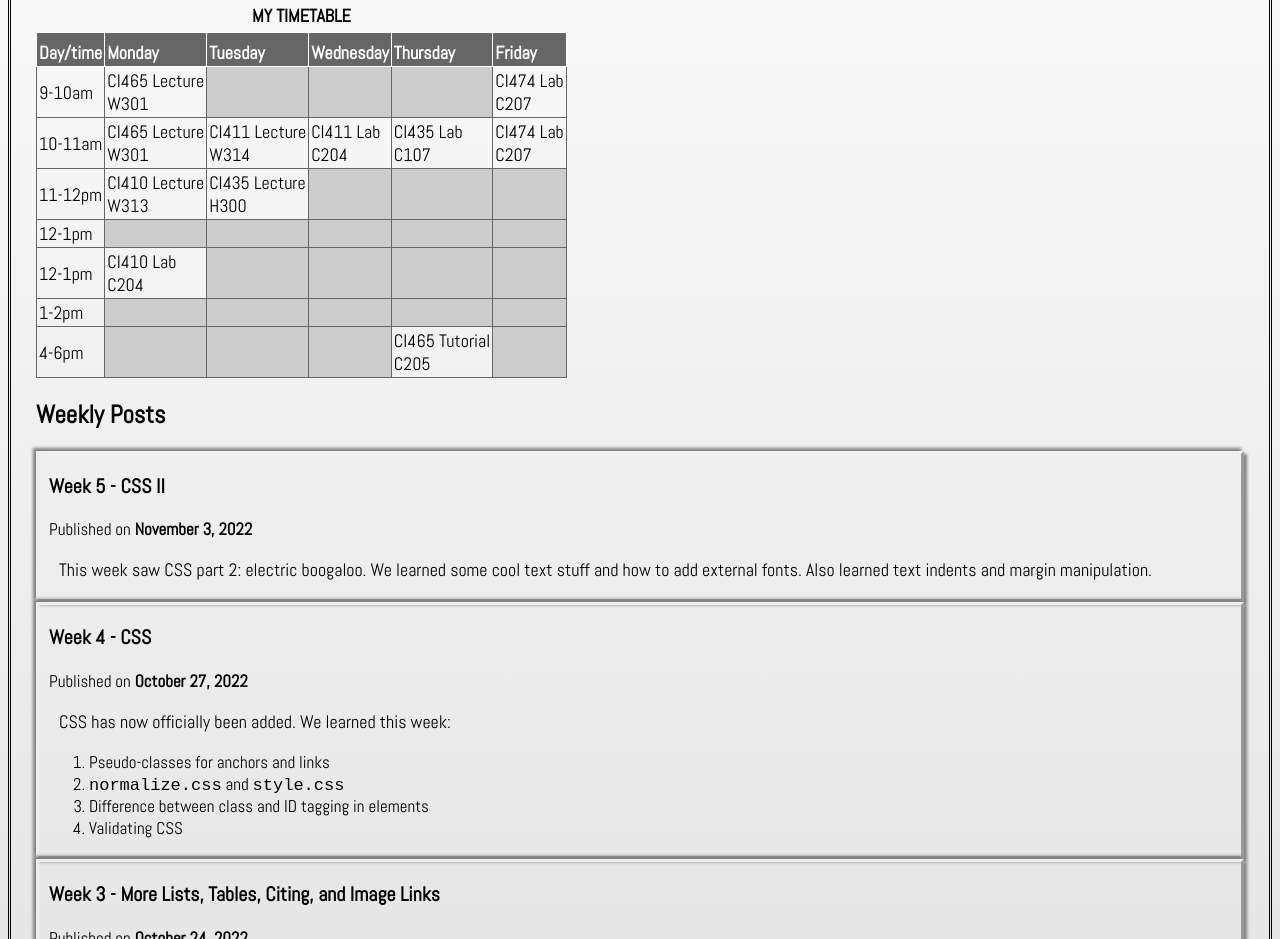
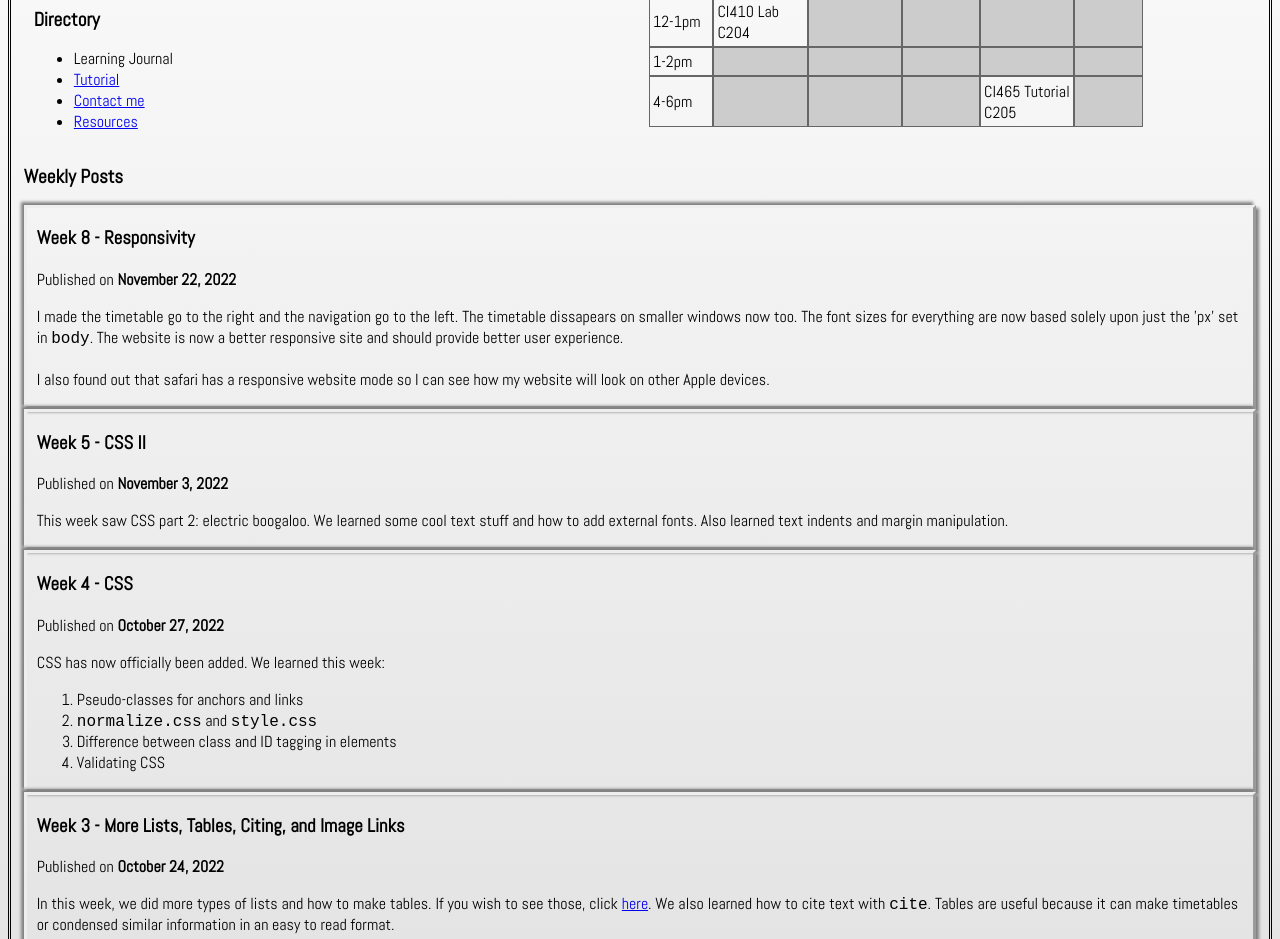
Before and after one commit to KennedySovine/CI435-Introduction-to-Web-Development, a plain HTML site: page ci435/index.html in a window 1280 px wide. Shown: the part 323-1262 px from the top of the page. Drawn offline with Linux system fonts and the light colour scheme.

Commit message:
More Work
More work has been done! The webpage is now more responsive and text looks good on different browser sizes

```diff
--- a/ci435/css/style.css
+++ b/ci435/css/style.css
@@ -1,87 +1,115 @@
 body {
     background-image: linear-gradient(white, #d5d5d5);
-    font-family:'Abel';
+    font-family: 'Abel';
     border-style: double;
-    font-size: 18px;
-    padding: 25px;
+    font-size: 16px;
     text-align: justify;
+    padding-left: 1%;
+    padding-right: 1%;
+}
+
+/*Top Navigation/Timetable*/
+.topGrad {
+    padding-left: 10px;
+}
+
+.rightSide {
+    display: inline-block;
+    right: 0px;
+    font-size: 1em;
+    margin-left: auto;
+    margin-right: auto;
+}
+.direct {
+    font-size: 1em;
+}
+
+
+/*Headers*/
+h1 {
+    text-align: center;
+    text-decoration: underline;
+    font-size: 1.5em;
 }
 
 h2 {
-    font-size: 25px;
+    font-size: 1.2em;
 }
 
-time{
-    font-weight: bold;
-}
 
-h1{
-    text-align: center;
-    text-decoration: underline;
-}
 
-table {
-    border: 1px solid black;
-}
-
-caption	{
+caption {
     color: black;
     margin-bottom: 5px;
     font-weight: bold;
     text-transform: uppercase;
 }
-table  {
-	border-collapse:collapse;
-	border: 1px solid #666;
-}
-th	{
-	background-color: #666;
-	padding: 8px 2px 2px 2px;
-	border: 1px solid #FFF;
-	color: #FFF;
-}
-td	{
-	border: 1px solid #666;
-	padding: 2px;
-}
-td:empty {
-	background-color: #ccc;
-}
-small	{
+
+small {
     font-size: 14px;
     line-height: 15px;
 }
 
+.anchor {
+    text-align: right;
+}
+
+/*Img and images*/
+.axol {
+    text-align: center;
+}
+
+img {
+    max-width: 100%;
+}
+
+
+/*Weekly Posts*/
 .weekly {
-    border-style:outset;
+    font-size: 1em;
+    padding-right: 15px;
+    padding-left: 10px;
+    border-style: outset;
     box-shadow: 3px 3px 3px grey, -3px -3px 3px grey;
+}
+time {
+    font-weight: bold;
+}
+
+/*TimeTable Specific*/
+table {
+    border: 1px solid black;
+    border-collapse: collapse;
+
+    padding-left: 5%;
+    display: none;
 
 }
 
-.direct {
-    font-size: 23px;
+th {
+    background-color: #666;
+    padding: .8em .2em .2em .2em;
+    border: .1em solid #FFF;
+    color: #FFF;
 }
 
-.axol{
-    text-align: center;
+td {
+    border: .1em solid #666;
+    padding: .2em;
+
 }
 
-.anchor{
-    text-align: right;
+td:empty {
+    background-color: #ccc;
 }
 
-.weekly{
-    font-size: 17px;
-    padding-right: 10px;
-    padding-left: 10px;
+@media (min-width: 1170px) {
+    table {
+        display: contents;
     }
 
-.text{
-    padding-right: 10px;
-    padding-left: 10px;
-    font-size: 18px;
+    .leftSide {
+        width: 50%;
+        display: inline-block;
     }
-
-img{
-    max-width: 100%;
 }
--- a/ci435/index.html
+++ b/ci435/index.html
@@ -10,26 +10,18 @@
   <link href="css/style.css" rel="stylesheet">
   <link href="https://fonts.googleapis.com/css?family=Abel" rel="stylesheet">
   <!--web page title -->
-  <style>
-    body {
-      font-family: 'Abel';
-    }
-  </style>
 </head>
 
-<body data-gr-ext-installed="" data-new-gr-c-s-check-loaded="10.1.0">
-  <!--Markup all web page content inside the 'body' tags -->
 <a id="top"></a>
-  <div id="wrapper">
-    <!--The 'wrapper' contains all the page content-->
+<body>
     <header>
-      <!--The main heading for the page -->
       <h1>Learning Journal</h1>
-      <h2>Directory</h2>
     </header>
 
-    <nav class="nav">
-      <!--The primary navigation for the page -->
+    <div class="topGrad">
+      <div class="leftSide">
+        <h2>Directory</h2>
+        <nav>
           <ul class="direct">
             <li>Learning Journal</li>
             <li>
@@ -43,8 +35,9 @@
             </li>
           </ul>
         </nav>
+      </div>
 
-    <aside id="timetable">
+      <div class="rightSide">
         <table>
           <caption>My TimeTable</caption>
           <tbody>
@@ -114,65 +107,61 @@
             </tr>
           </tbody>
         </table>
-    </aside>
+      </div>
+    </div>
 
     <main class="main">
-      <!--The main page content -->
       <h2>Weekly Posts</h2>
 
       <article class="weekly">
-        <header>
-          <h3>Week 5 - CSS II</h3>
-          <p>Published on <time datetime="2022-11-03">November 3, 2022</time></p>
-          <p class="text">This week saw CSS part 2: electric boogaloo. We learned some cool text stuff and how to add
-            external fonts. Also learned text indents and margin manipulation.</p>
-        </header>
+          <h3>Week 8 - Responsivity</h3>
+          <p>Published on <time datetime="2022-11-22">November 22, 2022</time></p>
+          <p >I made the timetable go to the right and the navigation go to the left. The timetable
+            dissapears on smaller windows now too. The font sizes for everything are now based solely upon just the 'px' set in <code>body</code>. The website is now a better responsive site and should provide better user experience.
+            <br><br>
+          I also found out that safari has a responsive website mode so I can see how my website will look on other Apple devices.</p>
       </article>
 
       <article class="weekly">
-        <header>
+          <h3>Week 5 - CSS II</h3>
+          <p>Published on <time datetime="2022-11-03">November 3, 2022</time></p>
+          <p >This week saw CSS part 2: electric boogaloo. We learned some cool text stuff and how to add
+            external fonts. Also learned text indents and margin manipulation.</p>
+      </article>
+
+      <article class="weekly">
           <h3>Week 4 - CSS</h3>
           <p>Published on <time datetime="2022-10-27">October 27, 2022</time></p>
-          <p class="text">CSS has now officially been added. We learned this week:</p>
+          <p >CSS has now officially been added. We learned this week:</p>
           <ol>
             <li>Pseudo-classes for anchors and links</li>
             <li><code>normalize.css</code> and <code>style.css</code></li>
             <li>Difference between class and ID tagging in elements</li>
             <li>Validating CSS</li>
           </ol>
-        </header>
       </article>
 
       <article class="weekly">
-        <header>
           <h3>Week 3 - More Lists, Tables, Citing, and Image Links</h3>
-          <p>Published on <time datetime="2022-10-24">October 24, 2022</time>
-          </p>
-          <p class="text">In this week, we did more types of lists and how to make tables. If you wish to see those,
+          <p>Published on <time datetime="2022-10-24">October 24, 2022</time></p>
+          <p >In this week, we did more types of lists and how to make tables. If you wish to see those,
             click <a href="tutorial.html">here</a>. We also learned how to cite text with <code>cite</code>. Tables are
             useful because it can make timetables or condensed similar information in an easy to read format.</p>
-        </header>
       </article>
 
       <article class="weekly">
-        <header>
           <h3>Week 2 - Anchors</h3>
-          <p>Published on <time datetime="2022-10-13">October 13, 2022</time>
-          </p>
-          <p class="text">Week 2 done and out. We learned how to make anchors and in text links to emails. Also added an
+          <p>Published on <time datetime="2022-10-13">October 13, 2022</time></p>
+          <p >Week 2 done and out. We learned how to make anchors and in text links to emails. Also added an
             image of a cutle little axolotl. 10/10, would add another axolotl. Also found out resizing images is
             annoying</p>
-        </header>
       </article>
 
       <article class="weekly">
-        <header>
           <h3>Week 1 - The Beginning</h3>
-          <p>Published on <time datetime="2022-10-04">October 4, 2022</time>
-          </p>
-          <p class="text">Well, we made this webpage. Quite ugly, but I&rsquo;ll do something about it, mark my words :)
-          </p>
-          <p class="text">I learned:</p>
+          <p>Published on <time datetime="2022-10-04">October 4, 2022</time></p>
+          <p >Well, we made this webpage. Quite ugly, but I&rsquo;ll do something about it, mark my words :)</p>
+          <p >I learned:</p>
           <ol>
             <li>Set up a folder for my website on my Brighton Domains workspace</li>
             <li>Link two pages together with a navigation menu using a relative link</li>
@@ -181,7 +170,6 @@
             <li>Edit the page title</li>
             <li>Validate HTML using the W3C validator</li>
           </ol>
-        </header>
       </article>
 
       <aside>
@@ -211,7 +199,6 @@
     </footer>
   </div>
   <!--Close 'wrapper' div -->
-  <grammarly-desktop-integration data-grammarly-shadow-root="true"></grammarly-desktop-integration>
 </body>
 <!--Close 'body' -->
 
```
Also changed, not shown: ci435/contact.html (+5 -2 lines), ci435/tutorial.html (+8 -5 lines), 1 other file. Lines whose indentation alone changed are shown as unchanged.
